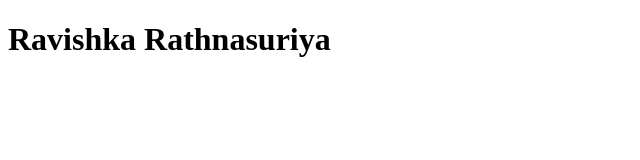
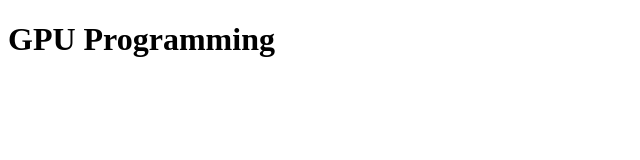
Before and after one commit to GPU-Program-Bug-Study/GPU-Program-Bug-Study.github.io, a plain HTML site: page index.html in a window 1280 px wide. Shown: the whole page, without its empty margins (0-640 px from the left). Drawn offline with Linux system fonts and the light colour scheme.

Commit message:
Update index.html

```diff
--- a/index.html
+++ b/index.html
@@ -4,7 +4,7 @@
         <title>title Tag</title>
     </head>
     <body>
-        <h1>Ravishka Rathnasuriya</h1>
+        <h1>GPU Programming</h1>
         <h2><title> Tag</h2>
 
 <p>Welcome to GeeksforGeeks!</p>
```
